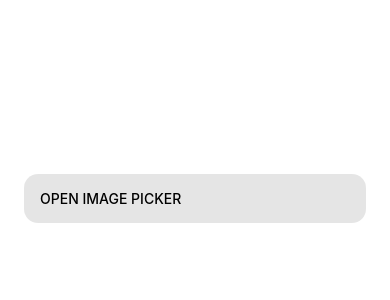
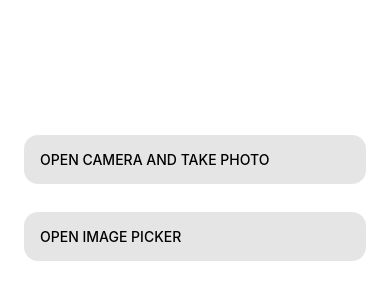
Before and after one commit to pedroflp/react-native-camera-module, a React Native app: screen / in a window 390 px wide. Shown: the part 224-524 px from the top of the page. Built offline with nearby package versions, Linux system fonts and the light colour scheme.

Commit message:
wip: refatorando captura de foto por camera

```diff
--- a/src/App.tsx
+++ b/src/App.tsx
@@ -1,35 +1,54 @@
-import React, {useState} from 'react';
+import React, {useEffect, useState} from 'react';
 
 import WeCamera from './module/WeCamera';
 
 import {Button, ButtonText, Container, ImageView} from './styles';
+import {PermissionsAndroid} from 'react-native';
 
 export default function App() {
-  const [selectedImageUri, setSelectedImageUri] = useState<string>();
+  const [selectedImage, setSelectedImage] = useState<string>();
   const handleOpenImagePicker = async () => {
     try {
-      const reponse = await WeCamera.openImagePicker();
-      setSelectedImageUri(reponse);
+      const selectedImageUri = await WeCamera.openImagePicker();
+      setSelectedImage(selectedImageUri);
+    } catch (err) {
+      console.log(err);
+    }
+  };
+  const handleCaptureImage = async () => {
+    const permission = await PermissionsAndroid.request(
+      PermissionsAndroid.PERMISSIONS.CAMERA,
+    );
+
+    console.log(permission);
+    try {
+      const capturedImageUri = await WeCamera.captureImage();
+      setSelectedImage(capturedImageUri);
     } catch (err) {
       console.log(err);
     }
   };
 
   const handleRemoveImage = async () => {
-    setSelectedImageUri(undefined);
+    setSelectedImage(undefined);
   };
+
+  useEffect(() => {}, []);
 
   return (
     <Container>
+      <Button onPress={handleCaptureImage}>
+        <ButtonText>Open camera and take photo</ButtonText>
+      </Button>
       <Button onPress={handleOpenImagePicker}>
         <ButtonText>Open image picker</ButtonText>
       </Button>
-      {selectedImageUri && (
+      {selectedImage && (
         <>
           <Button onPress={handleRemoveImage}>
             <ButtonText>Remove Image</ButtonText>
           </Button>
-          <ImageView source={{uri: selectedImageUri}} />
+          <ImageView source={{uri: selectedImage}} />
         </>
       )}
     </Container>
--- a/src/module/WeCamera/types.ts
+++ b/src/module/WeCamera/types.ts
@@ -1,3 +1,4 @@
 export type WeCameraProps = {
   openImagePicker: () => Promise<string>;
+  captureImage: () => Promise<string>;
 };
```
Also changed, not shown: 3 other files (tests, documents, lock files or other folders).
